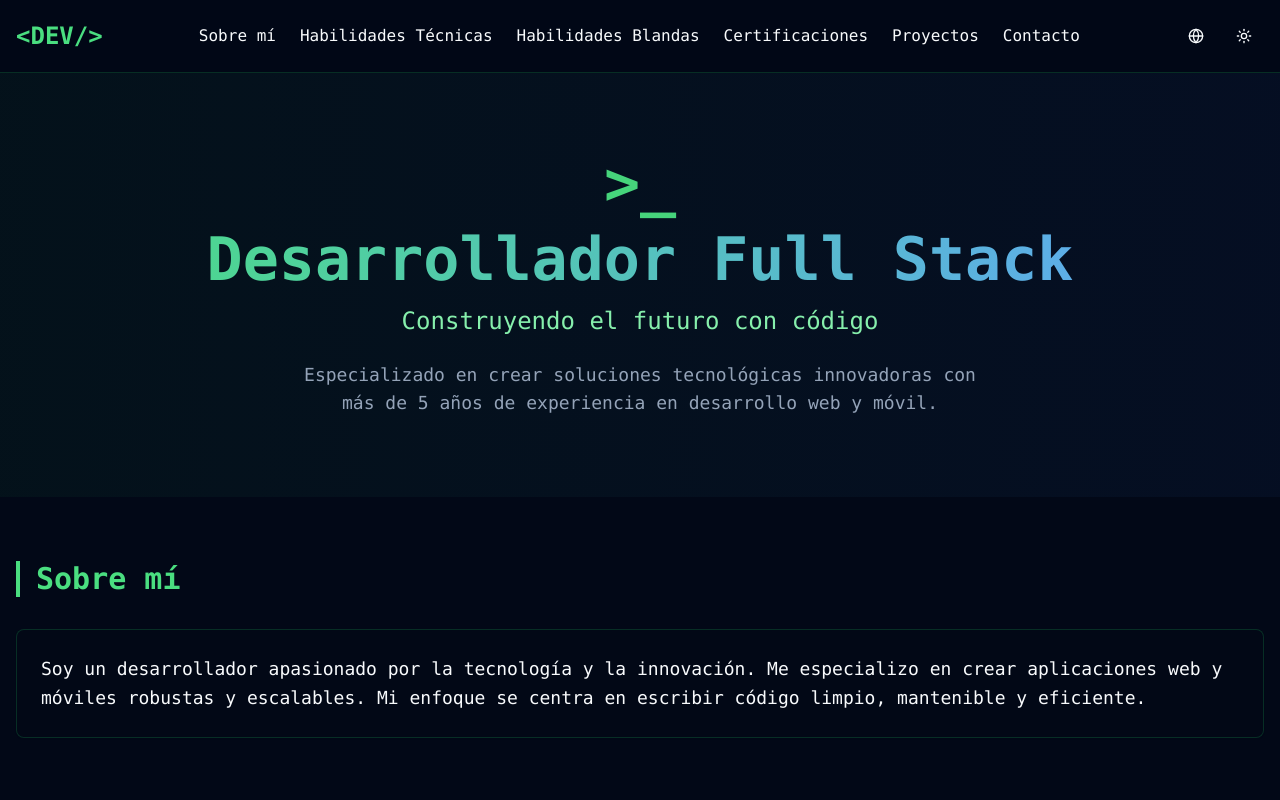
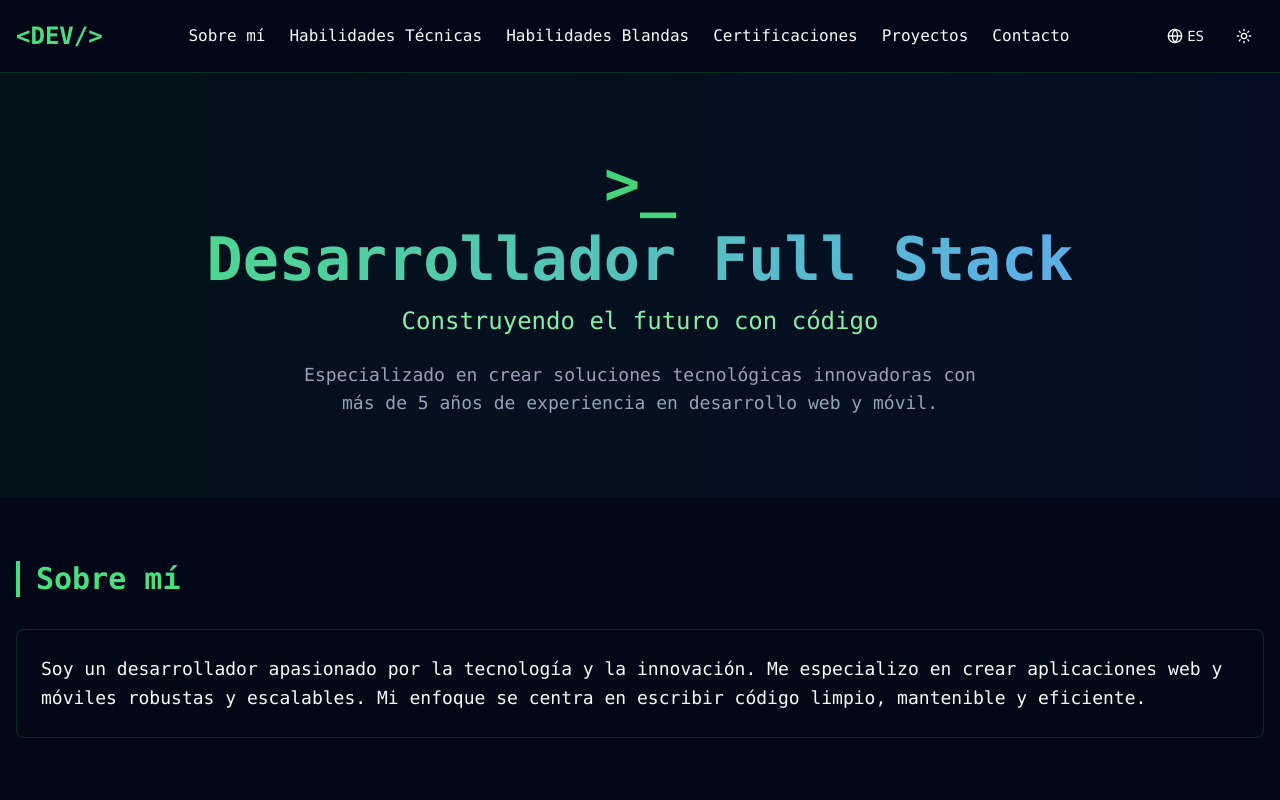
Before and after one commit to confedev/portfolio-next, a Next.js app: page / in a window 1280 px wide. Shown: the top 800 px of the page. Built offline with nearby package versions, Linux system fonts and the light colour scheme.

Commit message:
refactor: adjust button size and styling for language toggle

```diff
--- a/app/page.tsx
+++ b/app/page.tsx
@@ -339,11 +339,12 @@ export default function Portfolio() {
           <div className="flex items-center space-x-2">
             <Button
               variant="ghost"
-              size="icon"
+              size="sm"
               onClick={() => setLanguage(language === 'es' ? 'en' : 'es')}
-              className="hover:bg-green-500/10"
+              className="hover:bg-green-500/10 font-mono flex items-center gap-1"
             >
-              <Globe className="h-4 w-4" />
+              <Globe className="h-3 w-3" />
+              {language === 'es' ? 'ES' : 'EN'}
             </Button>
             <Button
               variant="ghost"
```
